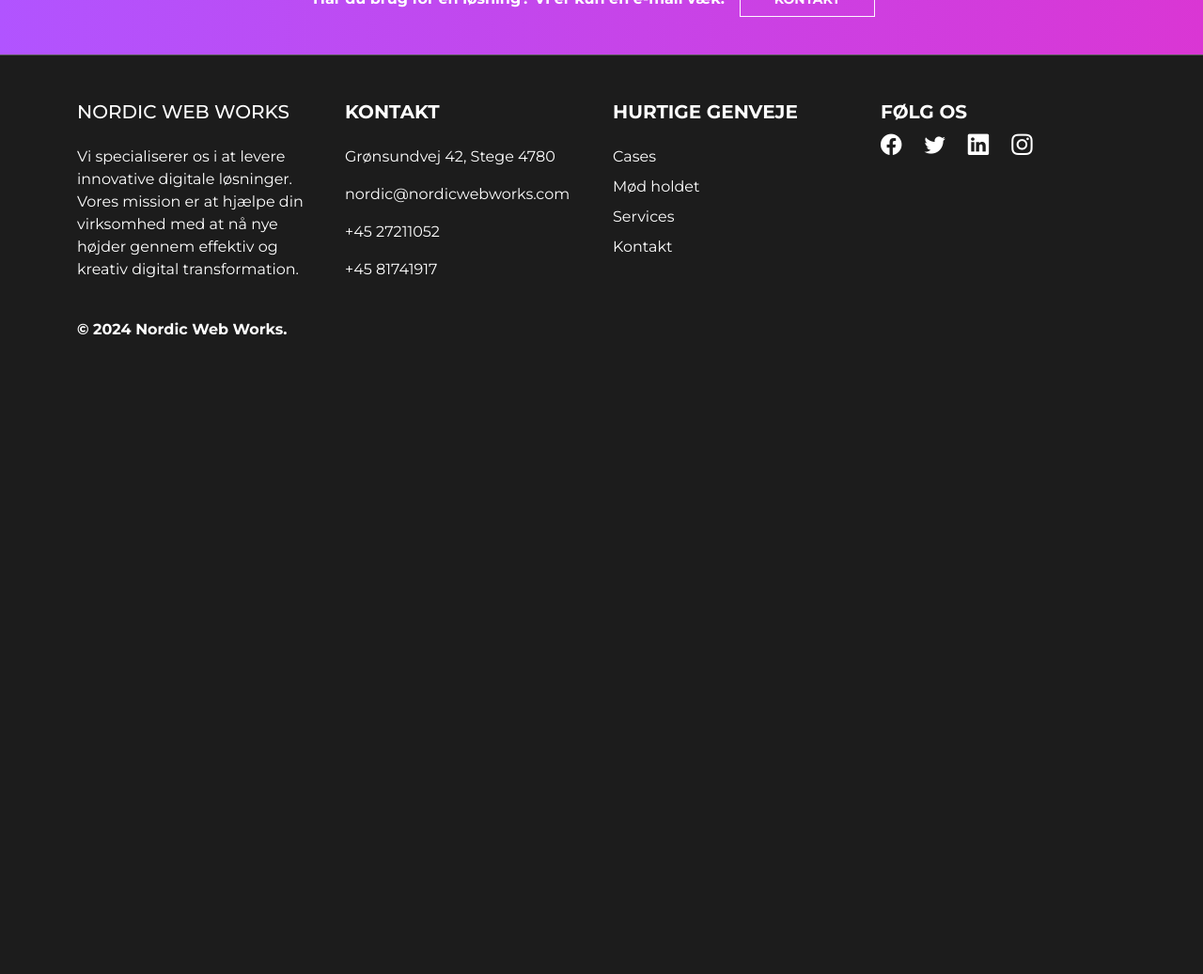
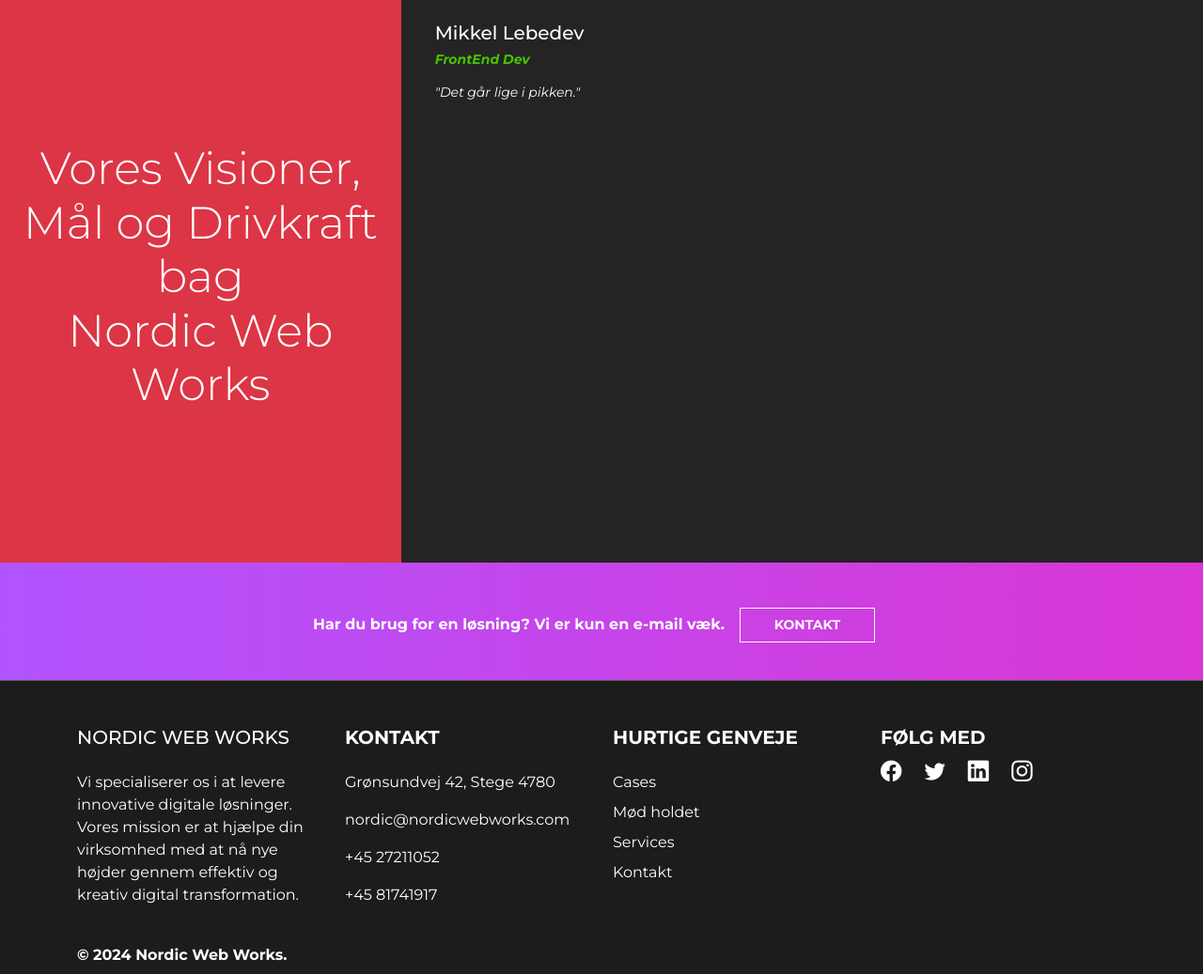
Before and after one commit to Arnsdorf/NordicWebWorks, a PHP site: page /meettheteam.php in a window 1280 px wide. Shown: the part 1482-2519 px from the top of the page at 94% size. Before the commit the page ends 1839 px from the top, so only its background shows below. Run offline with PHP 8.4, Linux system fonts and the light colour scheme; some libraries are stand-ins or nearby versions.

Commit message:
meettheteam er igang

```diff
--- a/css/styles.scss
+++ b/css/styles.scss
@@ -458,10 +458,14 @@ body{
 	transition: transform 0.3s ease;
 }
 
-.img-fluid{
-	object-fit: cover !important;
-	max-height: 500px;
+.img-fluid {
+	width: 100%; /* Sørg for, at billedet dækker hele bredden af containeren */
+	height: 500px; /* Fast højde */
+	object-fit: cover; /* Sørg for, at billedet bevarer sine proportioner, mens det dækker hele containeren */
+}
 
+.container-box {
+	height: 500px; /* Match containerens højde med billedets højde */
 }
 
 .overlay {
@@ -470,7 +474,7 @@ body{
 	left: 0;
 	width: 100%;
 	height: 100%;
-	background-color: rgba(0, 0, 0, 0.6);
+	background-color: rgba(0, 0, 0, 0.5);
 	opacity: 0;
 	transition: all 0.5s ease;
 }
@@ -479,6 +483,7 @@ body{
 	bottom: 0; /* Flyt overlayen op til at dække hele boksen */
 	opacity: 1;
 }
+
 
 .card {
 	border-radius: 0;
--- a/includes/footer.php
+++ b/includes/footer.php
@@ -61,7 +61,7 @@
 
             <!-- Column 4: Follow Us -->
             <div class="col-md-3 mb-4">
-                <h5 class="text-uppercase mb-2 fw-bold">Følg os</h5>
+                <h5 class="text-uppercase mb-2 fw-bold">Følg med</h5>
                 <div class="d-flex">
                     <a href="#" class="text-white me-4 link-hover">
                         <i class="bi bi-facebook" style="font-size: 1.4rem"></i>
--- a/includes/header.php
+++ b/includes/header.php
@@ -41,10 +41,10 @@ require "settings/init.php";
                     <a class="nav-link text-white mt-1 mx-3" href="index.php"><span class="">HJEM</span></a>
                 </li>
                 <li class="nav-item">
-                    <a class="nav-link text-white mt-1 mx-3" href=""><span class="">SERVICES</span></a>
+                    <a class="nav-link text-white mt-1 mx-3" href="index.php#services"><span class="">SERVICES</span></a>
                 </li>
                 <li class="nav-item">
-                    <a class="nav-link text-white mt-1 mx-3" href="meettheteam.php"><span class="">MØD HOLDET</span></a>
+                    <a class="nav-link text-white mt-1 mx-3" href="meettheteam.php#meet"><span class="">MØD HOLDET</span></a>
                 </li>
                 <li class="nav-item">
                     <a class="nav-link text-white mt-1 mx-3" href=""><span class="">KONTAKT</span></a>
--- a/index.php
+++ b/index.php
@@ -85,7 +85,7 @@
     </div>
 </section>
 
-<section class="services-cards py-md-5" style="background-color: #252525">
+<section id="services" class="services-cards py-md-5" style="background-color: #252525">
     <div class="container">
         <div class="row">
             <!-- Card 1 -->
--- a/meettheteam.php
+++ b/meettheteam.php
@@ -6,7 +6,7 @@
         <div class="row d-flex justify-content-center">
             <div class="col-md-10 col-lg-8 mb-4 px-4">
                 <p class="text-white mb-1">
-                    Vi er <span class="fw-bold" style="color: #DA009D">holdet</span> bag
+                    Vi er <span class="fw-bold" style="color: #DA009D">holdet</span> bag . . . . . . .
                 </p>
                 <h1 class="text-white display-6 fw-bold">Nordic Web Works</h1>
             </div>
@@ -32,18 +32,15 @@
 
 
 
-
-
-
 <div class="container-fluid h-100">
-    <div class="row">
-        <div class="col-12 col-sm-6 col-md-6 p-0">
+    <div class="row g-0"> <!-- Added g-0 class to remove gutters for a cleaner layout -->
+        <div class="col-12 col-sm-6 col-md-6 p-0"> <!-- col-md-6 retained as the largest size -->
             <div class="container-box position-relative m-0 image-container" data-images='["uploads/loay_meet.png", "uploads/loay_meet.png", "uploads/chris.jpg"]'>
                 <img src="uploads/loay_meet.png" alt="Billede 1" class="img-fluid shadow">
                 <div class="overlay overlay-1 d-flex flex-column justify-content-end text-white p-4">
-                    <h2 class="display-7">Loay Brooklyn Haijo</h2>
+                    <h2 class="h5">Loay Brooklyn Haijo</h2>
                     <h5 class="text-blue small mb-3 fw-bold fst-italic">Fullstack Dev</h5>
-                    <p class="small mb-0 max-w">Loay er en erfaren Fullstack udvikler med ekspertise i
+                    <p class="small max-w mb-0">Loay er en erfaren Fullstack udvikler med ekspertise i
                         både FrontEnd og BackEnd. Han har en særlig styrke i PHP og databaser
                         som MySQL, samt solid erfaring med Wordpress og React.</p>
                 </div>
@@ -53,9 +50,9 @@
             <div class="container-box position-relative m-0 image-container" data-images='["uploads/sigu_meet.png", "uploads/loay_meet.png", "uploads/sigurd_meet.png  "]'>
                 <img src="uploads/sigu_meet.png" alt="Billede 2" class="img-fluid shadow">
                 <div class="overlay overlay-2 d-flex flex-column justify-content-end text-white p-4">
-                    <h2 class="display-7">Sigurd Dam</h2>
+                    <h2 class="h5">Sigurd Dam</h2>
                     <h5 class="text-red small mb-3 fw-bold fst-italic">Medstifter & Dev</h5>
-                    <p class="small mb-0 max-w">Sigurd, medstifter og nøgleperson i webudvikling, har ansvar for frontend
+                    <p class="small max-w mb-0">Sigurd, medstifter og nøgleperson i webudvikling, har ansvar for frontend
                         og deltager i backend-arbejde. Han kombinerer kreativitet og teknisk ekspertise for at
                         udvikle brugervenlige, innovative løsninger sammen med teamet.</p>
                 </div>
@@ -65,28 +62,53 @@
             <div class="container-box position-relative m-0 image-container" data-images='["uploads/chris.jpg", "uploads/chr_meet.png", "uploads/chr3.jpg"]'>
                 <img src="uploads/chris.jpg" alt="Billede 3" class="img-fluid shadow">
                 <div class="overlay overlay-3 d-flex flex-column justify-content-end text-white p-4">
-                    <h2 class="display-7">Christian Tobias Rasmussen</h2>
+                    <h2 class="h5">Christian Tobias Rasmussen</h2>
                     <h5 class="text-purple small mb-3 fw-bold fst-italic">Medstifter & Creative Direktor</h5>
-                    <p class="small mb-0 max-w">Christian, medstifter og Creative Director, styrer UX/UI og sikrer brugervenlige,
+                    <p class="small max-w mb-0">Christian, medstifter og Creative Director, styrer UX/UI og sikrer brugervenlige,
                         visuelt stærke løsninger. Han bidrager også som Fullstack-udvikler og
                         tilfører dynamik med sin baggrund i motion design.</p>
                 </div>
             </div>
         </div>
         <div class="col-12 col-sm-6 col-md-6 p-0">
-            <div class="container-box position-relative m-0 image-container"  data-images='["uploads/CrewGoodFellas.jpg", "uploads/loay_meet.png", "uploads/chris.jpg"]'>
+            <div class="container-box position-relative m-0 image-container" data-images='["uploads/CrewGoodFellas.jpg", "uploads/loay_meet.png", "uploads/chris.jpg"]'>
                 <img src="uploads/CrewGoodFellas.jpg" loading="lazy" alt="Billede 4" class="img-fluid shadow">
                 <div class="overlay overlay-4 d-flex flex-column justify-content-end text-white p-4">
-                    <h2 class="display-7">Mikkel Lebedev</h2>
+                    <h2 class="h5">Mikkel Lebedev</h2>
                     <h5 class="text-green small mb-3 fw-bold fst-italic">FrontEnd Dev</h5>
-                    <p class="small mb-0 max-w">Mikkel har et skarpt øje for design og er ekspert i UX/UI.
+                    <p class="small max-w mb-0">Mikkel har et skarpt øje for design og er ekspert i UX/UI.
                         Han spiller en afgørende rolle i de fleste cases, hvor han kombinerer æstetik med funktionalitet
                         for at skabe brugervenlige og visuelt tiltalende løsninger.</p>
+                    <p class="small fst-italic">"Det går lige i pikken."</p>
+
+                </div>
+
+            </div>
+        </div>
+    </div>
+</div>
+
+<section style="background-color:#242424;">
+    <div class="container-fluid">
+        <div class="row d-flex justify-content-center">
+            <div class="bg-danger col-md-4 d-flex align-items-center justify-content-center" style="height: 600px;">
+                <h3 class="text-center display-5 text-white">Vores Visioner, Mål og Drivkraft bag
+                    <span class="w-100 d-block">Nordic Web Works</span>
+                </h3>
+            </div>
+            <div class="col-md-8">
+                <div class="container-box position-relative m-0 image-container">
+                    <div class="d-flex flex-column justify-content-end text-white p-4">
+                        <h2 class="h5">Mikkel Lebedev</h2>
+                        <h5 class="text-green small mb-3 fw-bold fst-italic">FrontEnd Dev</h5>
+                        <p class="small max-w mb-0"></p>
+                        <p class="small fst-italic">"Det går lige i pikken."</p>
+                    </div>
                 </div>
             </div>
         </div>
     </div>
-</div>
+</section>
 
 
 <section style="background: #b100ff; background: linear-gradient(270deg, #da36d4, #b154ff);" class="pt-5">
```
Also changed, not shown: css/styles.css, 1 other file.
